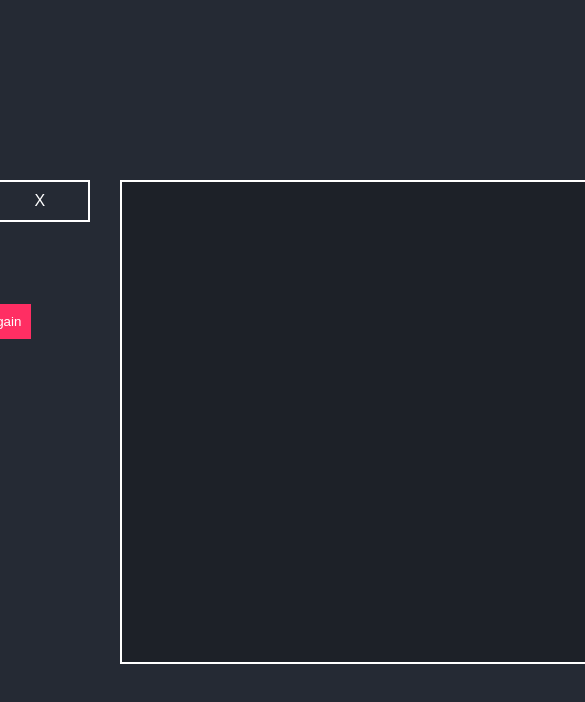
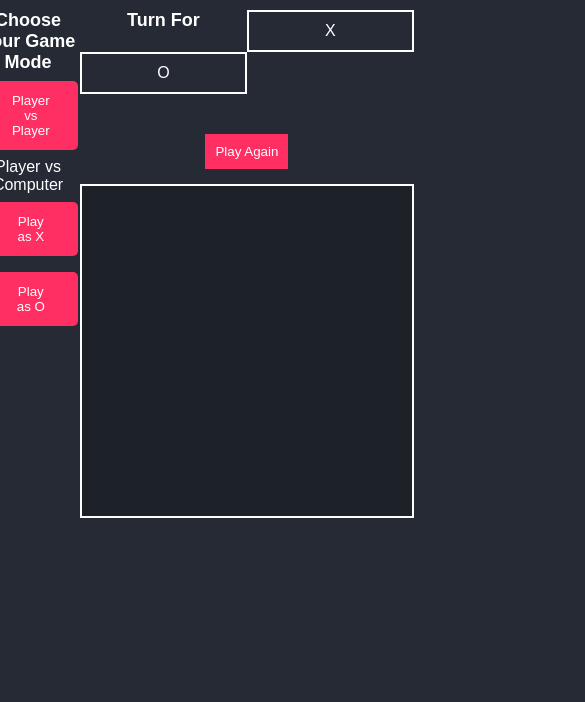
Before and after one commit to anhbao64/caroTT, a website: page index.html in a window 390 px wide. Shown: the whole page, 585 px wide, since content can reach past the window. Drawn offline with Linux system fonts and the light colour scheme.

Commit message:
update project

```diff
--- a/index.html
+++ b/index.html
@@ -3,6 +3,7 @@
 
 <head>
     <meta charset="UTF-8">
+    <meta name="viewport" content="width=device-width, initial-scale=1.0">
     <title>Caro AI</title>
     <link rel="stylesheet" href="style.css">
 </head>
--- a/style.css
+++ b/style.css
@@ -94,3 +94,38 @@ body {
 .box:hover {
     background-color: #FF2E63;
 }
+
+
+/* ===== MOBILE RESPONSIVE ===== */
+
+@media screen and (max-width: 768px) {
+    body {
+        padding: 10px;
+        align-items: flex-start;
+    }
+    .game-container {
+        flex-direction: column;
+        align-items: center;
+        gap: 15px;
+    }
+    .info-panel {
+        width: 100%;
+    }
+     :root {
+        --cell-size: 22px;
+    }
+    .main-grid {
+        overflow: auto;
+        touch-action: manipulation;
+    }
+    .box {
+        font-size: 14px;
+    }
+    h2,
+    h3 {
+        font-size: 18px;
+    }
+    .mode-btn {
+        width: 90%;
+    }
+}
```
Also changed, not shown: README.md.
